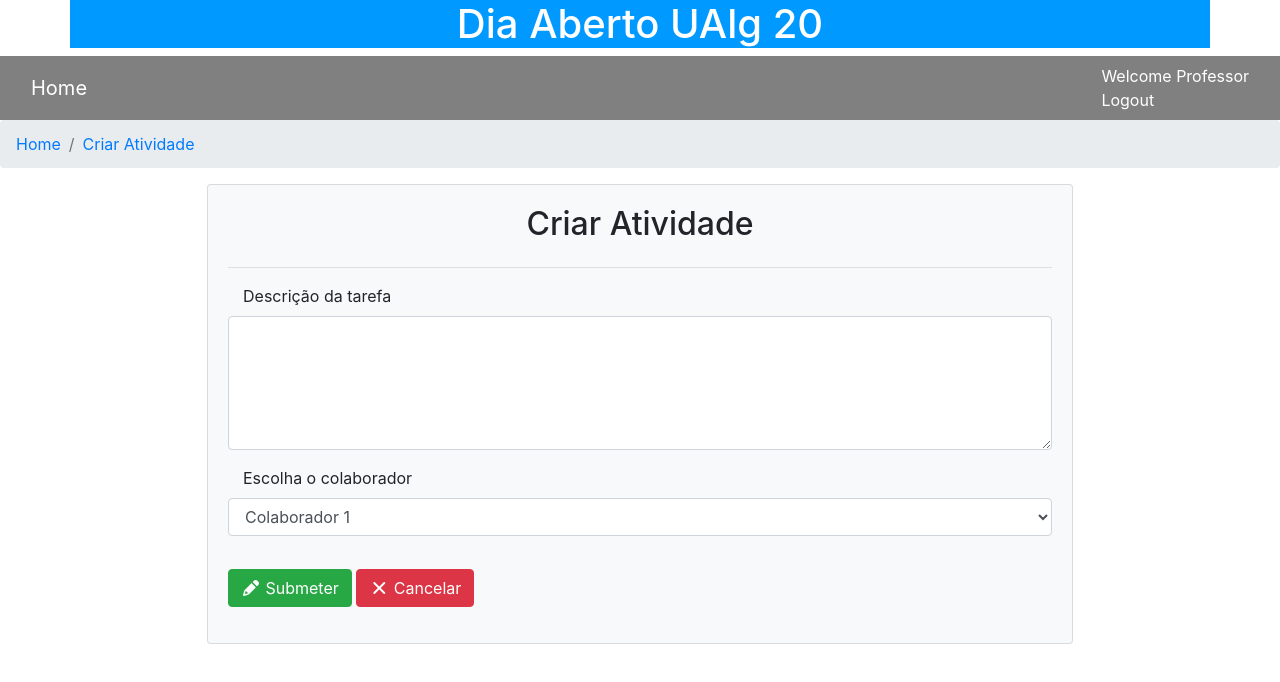
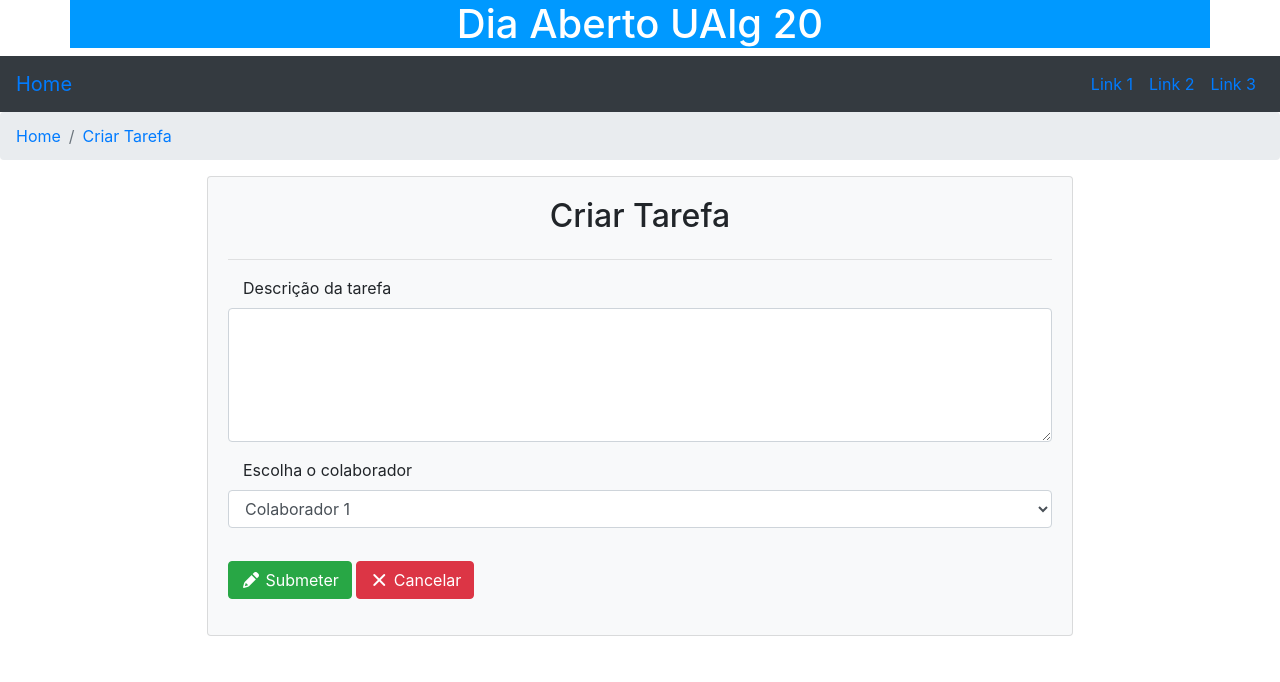
Before and after one commit to DFaustino6/IPM-PAF, a plain HTML site: page criar_tarefa.html in a window 1280 px wide. Drawn offline with nearby package versions, Linux system fonts and the light colour scheme.

Commit message:
Update criar_tarefa.html

```diff
--- a/criar_tarefa.html
+++ b/criar_tarefa.html
@@ -16,23 +16,32 @@
     <!--End-->
 
     <!--Navbar-->
-    <nav class="navbar navbar-inverse" style="background-color: grey; border-color: grey">
-      <div class="container-fluid">
-        <div class="navbar-header">
-          <a class="navbar-brand" style="color: white" href="#">Home</a>
-        </div>
-        <ul class="nav navbar-nav navbar-right">
-          <li><a style="color: white;">Welcome Professor</a></li>
-          <li><a href="#" style="color: white">Logout</a></li>
-        </ul>
-      </div>
-    </nav>
+<nav class="navbar navbar-expand-sm bg-dark">
+
+  <!-- Links -->
+  <ul class="navbar-nav mr-auto">
+    <li class="nav-item">
+      <a class="navbar-brand" href="#">Home</a>
+    </li>
+  </ul>
+  <ul class="navbar-nav">
+    <li class="nav-item">
+      <a class="nav-link" href="#">Link 1</a>
+    </li>
+    <li class="nav-item">
+      <a class="nav-link" href="#">Link 2</a>
+    </li>
+    <li class="nav-item">
+      <a class="nav-link" href="#">Link 3</a>
+    </li>
+  </ul>
+</nav>
     <!--End_Navbar-->
     <!--Breadcrumb-->
     <nav aria-label="breadcrumb">
     <ul class="breadcrumb">
         <li class="breadcrumb-item"><a href="#">Home</a></li>
-        <li class="breadcrumb-item"><a href="#">Criar Atividade</a></li>
+        <li class="breadcrumb-item"><a href="#">Criar Tarefa</a></li>
     </ul>
     </nav>
     <!--End_Breadcrumb-->
@@ -40,7 +49,7 @@
       <div class="row">
         <div class="col-sm-12">
           <div class="card card-body bg-light">
-            <h2 style="text-align: center">Criar Atividade</h2>
+            <h2 style="text-align: center">Criar Tarefa</h2>
             <hr>
             <!--Form-->
             <form class="form-vertical" action="#" method="POST">
```
